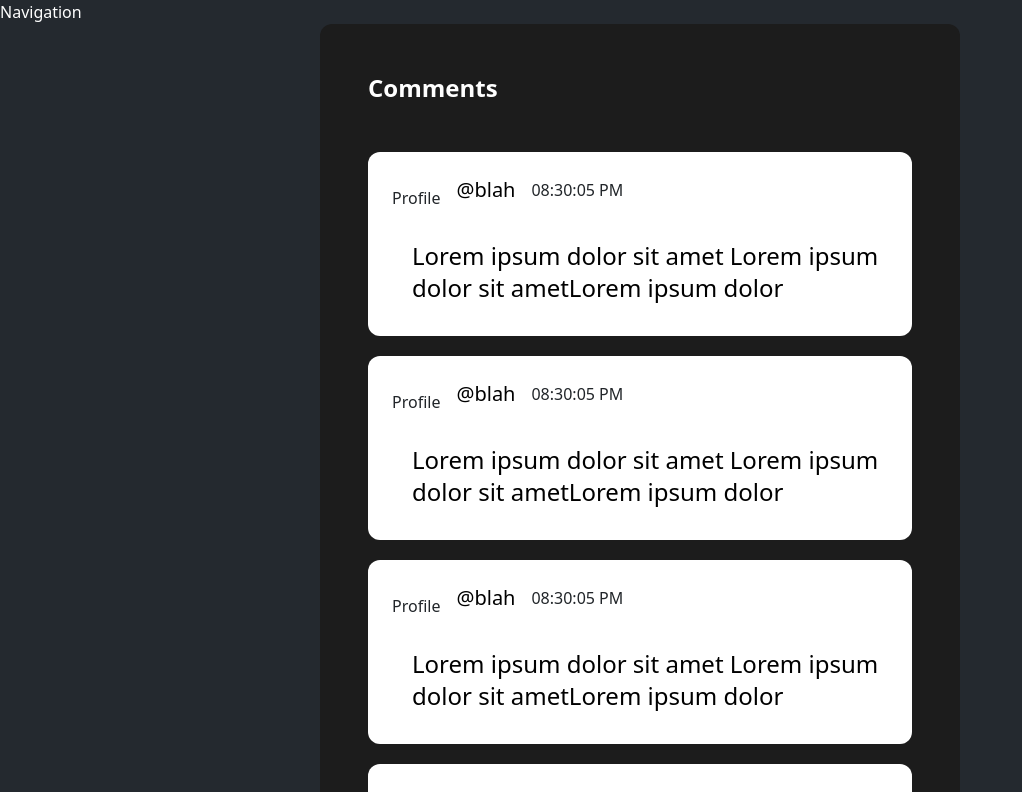
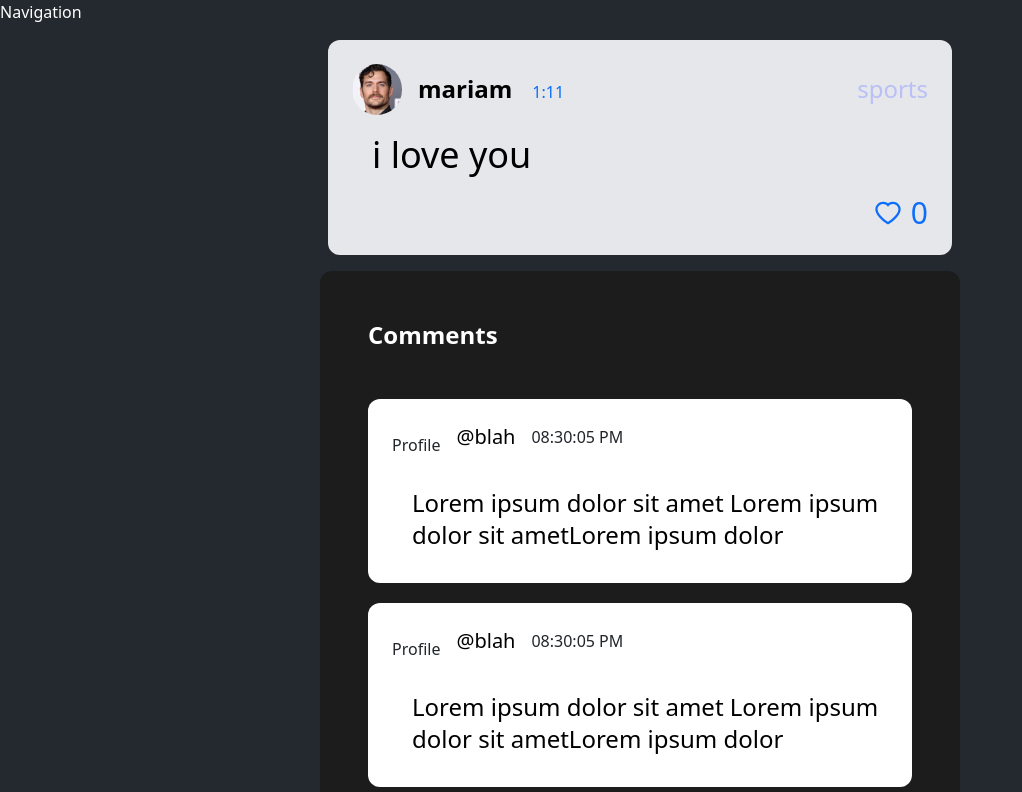
Before and after one commit to UCR-CS110-S23/project-methinks, a Next.js app: page /feed/1 in a window 1280 px wide. Shown: the top 792 px of the page, without its empty margins (0-1022 px from the left). Built offline with nearby package versions, Linux system fonts and the light colour scheme.

Commit message:
comment page has tweet and comments

```diff
--- a/pages/feed/[id].js
+++ b/pages/feed/[id].js
@@ -1,11 +1,21 @@
 // add the post with comments here
 import React from "react";
-
+import Post from "@/components/Feed/Post";
 import Comments from "@/components/Feed/Comments";
 
 const CommentPage = () => {
   return (
     <div className="flex flex-col justify-center items-center ">
+      <div className="w-1/2 m-2">
+        <Post
+          id={1}
+          pic="/henry2.jpg"
+          name="mariam"
+          time="1:11"
+          post="i love you"
+          tag="sports"
+        />
+      </div>
       <Comments />
     </div>
   );
```
